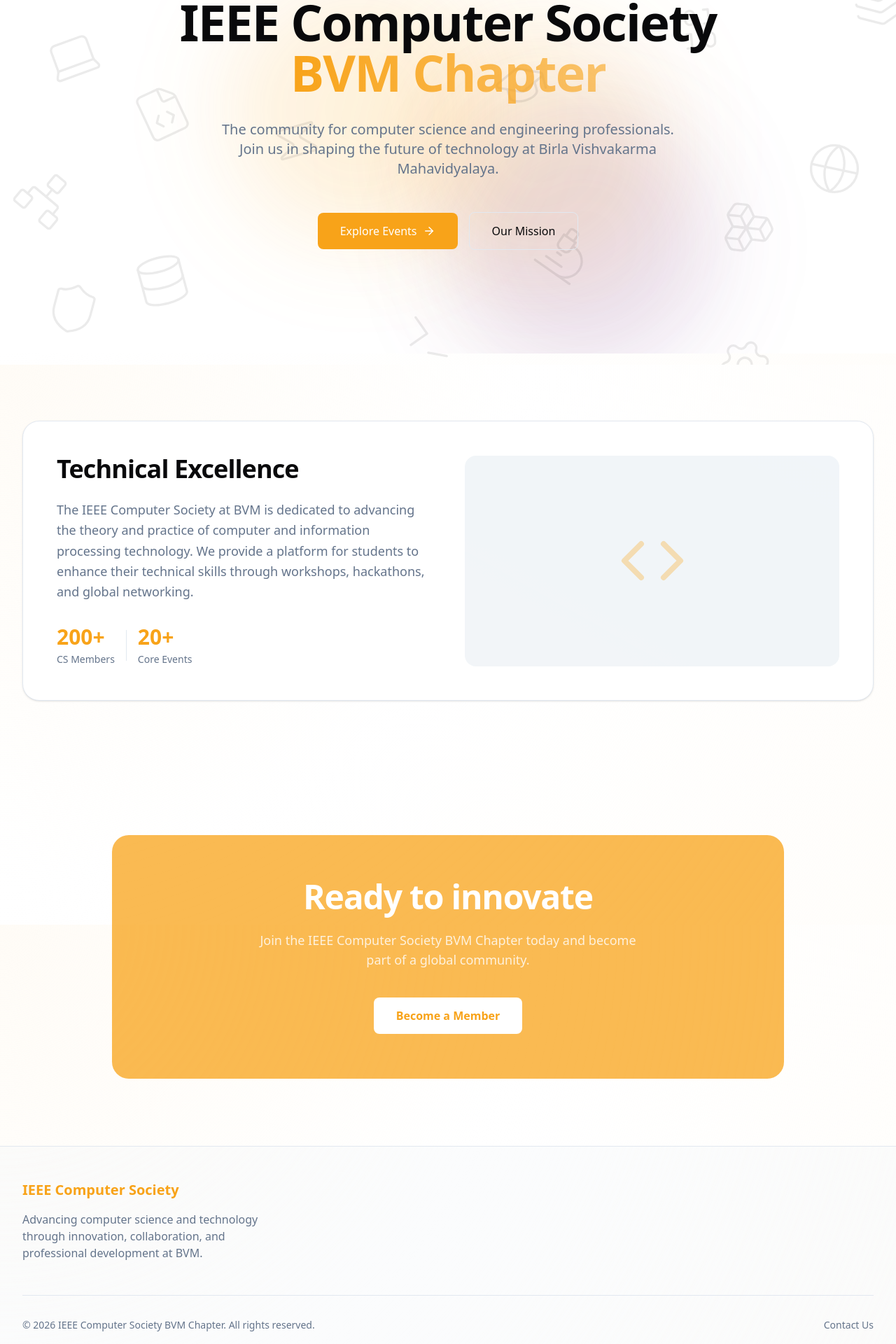
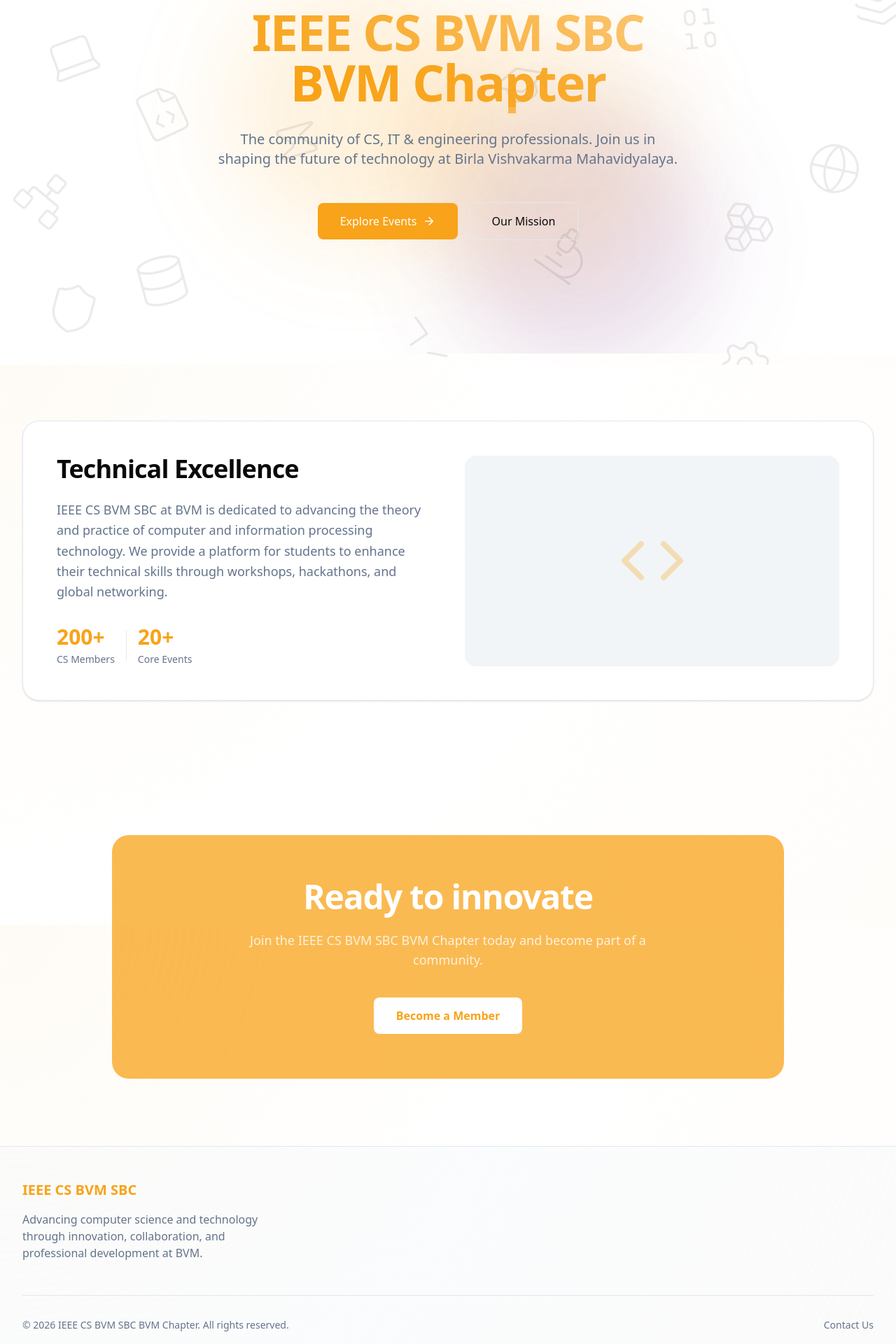
Before and after one commit to Hiren-Sarvaiya/IEEE-BVM-SB, a Next.js app: page / in a window 1280 px wide. Shown: the part 279-2199 px from the top of the page at 70% size. Built offline with nearby package versions, Linux system fonts and the light colour scheme.

Commit message:
update main name

```diff
--- a/src/app/about/page.tsx
+++ b/src/app/about/page.tsx
@@ -14,7 +14,7 @@
       >
         <h1 className="text-4xl md:text-5xl font-bold tracking-tight">Our Story</h1>
         <p className="text-xl text-muted-foreground leading-relaxed">
-          The IEEE Computer Society at Birla Vishvakarma Mahavidyalaya (BVM) is a vibrant community of tech enthusiasts dedicated to advancing computer science.
+          The IEEE CS BVM SBC at Birla Vishvakarma Mahavidyalaya (BVM) is a vibrant community of tech enthusiasts dedicated to advancing computer science.
         </p>
       </motion.section>
 
--- a/src/app/layout.tsx
+++ b/src/app/layout.tsx
@@ -17,8 +17,8 @@
 });
 
 export const metadata: Metadata = {
-  title: "IEEE Computer Society | Birla Vishvakarma Mahavidyalaya",
-  description: "Official website of IEEE Computer Society (CS Chapter) at BVM. Advancing computer science and technology.",
+  title: "IEEE CS BVM SBC | Birla Vishvakarma Mahavidyalaya",
+  description: "Official website of IEEE CS BVM SBC at BVM. Advancing computer science and technology.",
 };
 
 export default function RootLayout({
--- a/src/app/page.tsx
+++ b/src/app/page.tsx
@@ -41,15 +41,15 @@
               <span>Advancing Technology</span>
             </motion.div>
 
-            <motion.h1 variants={fadeIn} className="text-5xl md:text-7xl font-extrabold tracking-tight max-w-4xl mx-auto">
-              IEEE Computer Society <br />
+            <motion.h1 variants={fadeIn} className="text-5xl md:text-7xl font-extrabold tracking-tight max-w-4xl mx-auto text-transparent bg-clip-text bg-gradient-to-r from-primary to-primary/60">
+              IEEE CS BVM SBC <br />
               <span className="text-transparent bg-clip-text bg-gradient-to-r from-primary to-primary/60">
                 BVM Chapter
               </span>
             </motion.h1>
 
             <motion.p variants={fadeIn} className="text-xl text-muted-foreground max-w-2xl mx-auto">
-              The community for computer science and engineering professionals. Join us in shaping the future of technology at Birla Vishvakarma Mahavidyalaya.
+              The community of CS, IT & engineering professionals. Join us in shaping the future of technology at Birla Vishvakarma Mahavidyalaya.
             </motion.p>
 
             <motion.div variants={fadeIn} className="flex flex-col sm:flex-row items-center justify-center gap-4 pt-4">
@@ -83,7 +83,7 @@
           <div className="space-y-6">
             <h2 className="text-3xl md:text-4xl font-bold tracking-tight">Technical Excellence</h2>
             <p className="text-lg text-muted-foreground leading-relaxed">
-              The IEEE Computer Society at BVM is dedicated to advancing the theory and practice of computer and information processing technology. We provide a platform for students to enhance their technical skills through workshops, hackathons, and global networking.
+              IEEE CS BVM SBC at BVM is dedicated to advancing the theory and practice of computer and information processing technology. We provide a platform for students to enhance their technical skills through workshops, hackathons, and global networking.
             </p>
             <div className="flex gap-4 pt-2">
               <div className="space-y-1">
@@ -119,7 +119,7 @@
           <div className="relative z-10 space-y-6">
             <h2 className="text-3xl md:text-5xl font-bold tracking-tight">Ready to innovate</h2>
             <p className="text-primary-foreground/80 md:text-lg max-w-xl mx-auto">
-              Join the IEEE Computer Society BVM Chapter today and become part of a global community.
+              Join the IEEE CS BVM SBC BVM Chapter today and become part of a community.
             </p>
             <div className="pt-4">
               <Link
--- a/src/app/teams/page.tsx
+++ b/src/app/teams/page.tsx
@@ -208,7 +208,7 @@
       >
         <h1 className="text-4xl md:text-5xl font-bold tracking-tight">Meet the Teams</h1>
         <p className="text-xl text-muted-foreground max-w-2xl mx-auto">
-          The brilliant minds at IEEE Computer Society BVM driving innovation.
+          The brilliant minds at IEEE CS BVM SBC BVM driving innovation.
         </p>
       </motion.div>
 
--- a/src/components/footer.tsx
+++ b/src/components/footer.tsx
@@ -6,14 +6,14 @@
       <div className="max-w-7xl mx-auto px-4 sm:px-6 lg:px-8 py-12">
         <div className="grid grid-cols-1 md:grid-cols-2 gap-8">
           <div>
-            <span className="font-bold text-xl text-primary mb-4 block">IEEE Computer Society</span>
+            <span className="font-bold text-xl text-primary mb-4 block">IEEE CS BVM SBC</span>
             <p className="text-muted-foreground max-w-sm">
               Advancing computer science and technology through innovation, collaboration, and professional development at BVM.
             </p>
           </div>
         </div>
         <div className="mt-12 pt-8 border-t border-border flex flex-col md:flex-row items-center justify-between gap-4 text-sm text-muted-foreground">
-          <p>© {new Date().getFullYear()} IEEE Computer Society BVM Chapter. All rights reserved.</p>
+          <p>© {new Date().getFullYear()} IEEE CS BVM SBC BVM Chapter. All rights reserved.</p>
           <div className="flex gap-4">
             <Link href="/contact" className="hover:text-primary transition-colors">Contact Us</Link>
           </div>
--- a/src/components/navbar.tsx
+++ b/src/components/navbar.tsx
@@ -39,7 +39,7 @@
       <div className="max-w-7xl mx-auto px-4 sm:px-6 lg:px-8">
         <div className="flex items-center justify-between h-16">
           <Link href="/" className="flex items-center gap-2">
-            <span className="font-bold text-xl tracking-tight text-primary">IEEE Computer Society</span>
+            <span className="font-bold text-xl tracking-tight text-primary">IEEE CS BVM SBC</span>
           </Link>
 
           <div className="hidden md:flex items-center gap-8">
```
